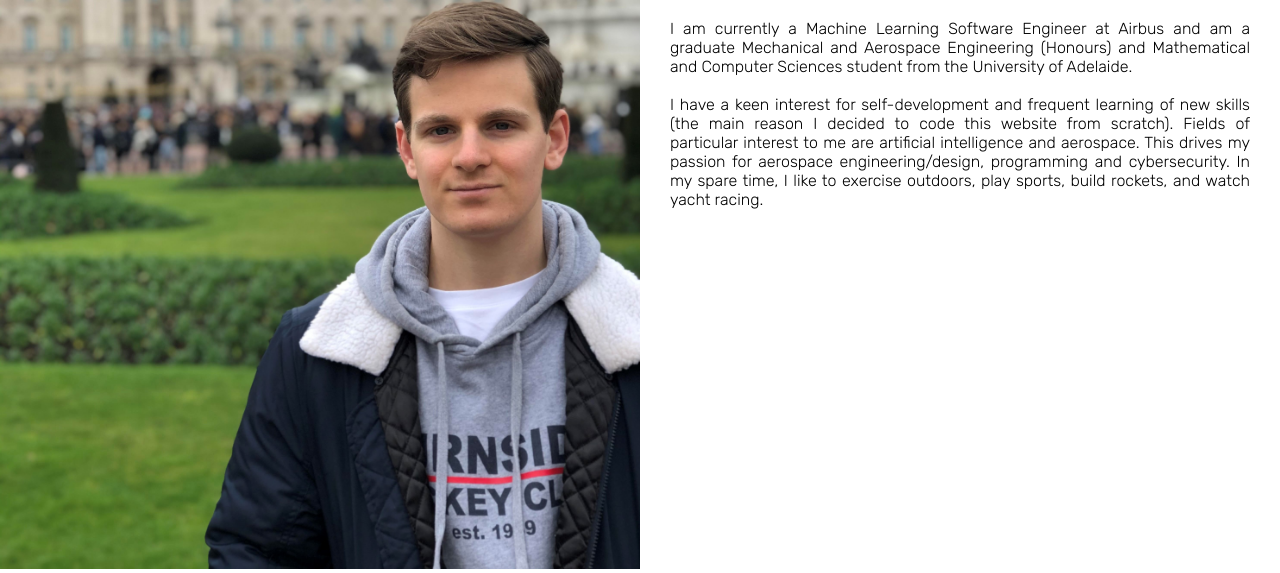
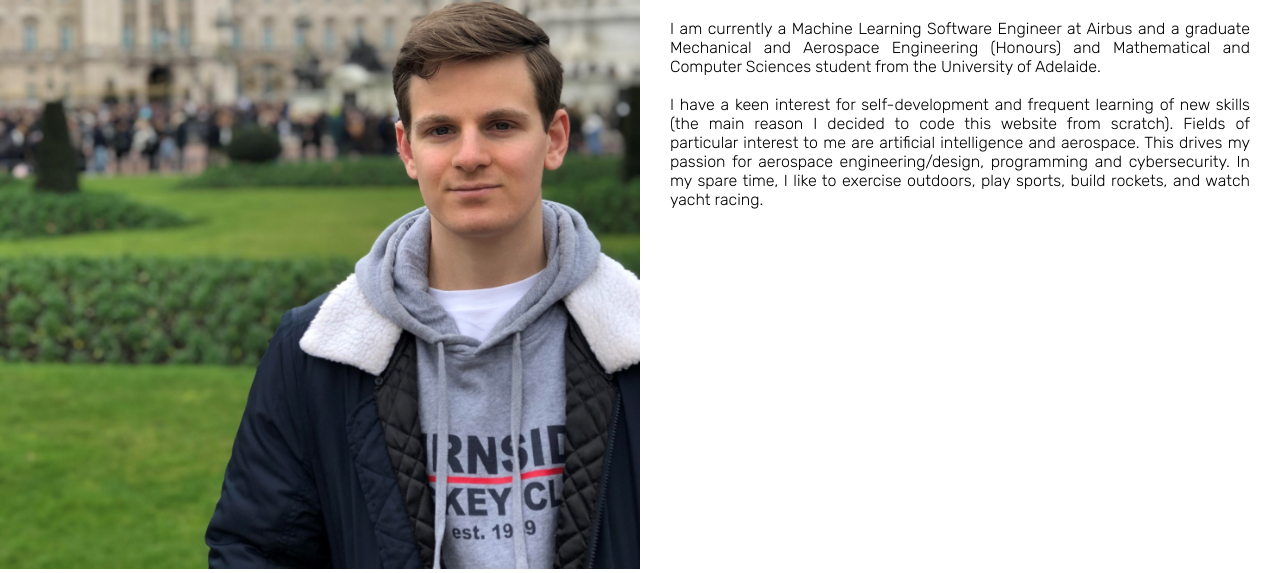
Before and after one commit to patrickcap/me-legacy, a plain HTML site: page about.html in a window 1280 px wide. Shown: the part 272-845 px from the top of the page. Drawn offline with Linux system fonts and the light colour scheme.

Commit message:
changed about me 2

```diff
--- a/about.html
+++ b/about.html
@@ -48,7 +48,7 @@
 
                 <div class="profile-content-wrapper">
                     <h1>Me in Brief</h1>
-                    <p>I am currently a Machine Learning Software Engineer at Airbus and am a graduate Mechanical and Aerospace Engineering (Honours) and Mathematical and Computer Sciences student from the University of Adelaide.
+                    <p>I am currently a Machine Learning Software Engineer at Airbus and a graduate Mechanical and Aerospace Engineering (Honours) and Mathematical and Computer Sciences student from the University of Adelaide.
                     <br><br>
                     I have a keen interest for self-development and frequent learning of new skills (the main reason I decided to code this website from scratch). Fields of particular interest to me are artificial intelligence and aerospace. This drives my passion for aerospace engineering/design, programming and cybersecurity. In my spare time, I like to exercise outdoors, play sports, build rockets, and watch yacht racing.
                     </p>
```
